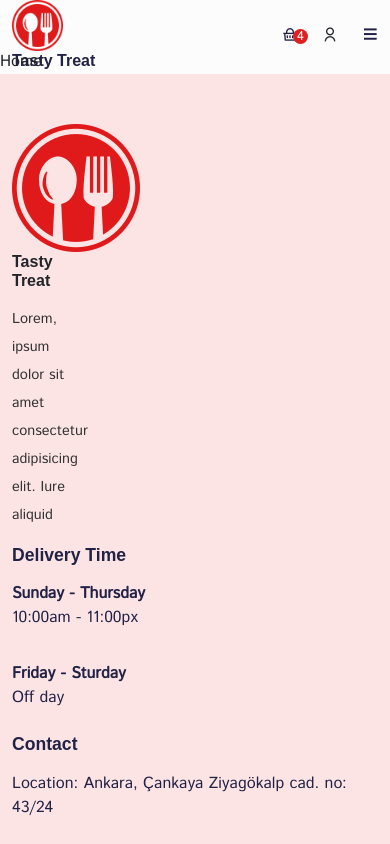
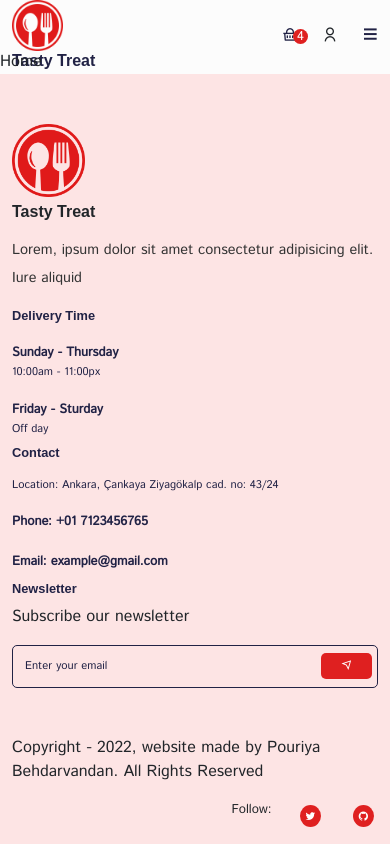
Before and after one commit to PuryaB97/React-Apps, a React (Create React App) app in the folder food-delivery-app/: page /home in a window 390 px wide. Shown: the top 844 px of the page. Built offline with nearby package versions, Linux system fonts and the light colour scheme; a web font is replaced by a local one.

Commit message:
Footer css

```diff
--- a/food-delivery-app/src/components/Footer/Footer.jsx
+++ b/food-delivery-app/src/components/Footer/Footer.jsx
@@ -2,6 +2,8 @@ import React from "react";
 import { Container, Row, Col, ListGroup, ListGroupItem } from "reactstrap";
 import logo from "../../assets/images/res-logo.png";
 import "../../styles/footer.css";
+
+import { Link } from "react-router-dom";
 
 const Footer = () => {
   return (
@@ -57,6 +59,30 @@ const Footer = () => {
             </div>
           </Col>
         </Row>
+
+        <Row className="mt-5">
+          <Col lg="6" md="6">
+            <p>
+              Copyright - 2022, website made by Pouriya Behdarvandan. All Rights
+              Reserved
+            </p>
+          </Col>
+          <Col lg="6" md="6">
+            <div className="social__links d-flex align-item-center gap-4 justify-content-end">
+              <p className="m-0">Follow: </p>
+              <span>
+                <Link to="https://twitter.com/Sophrosyne97">
+                  <i className="ri-twitter-fill"></i>
+                </Link>
+              </span>
+              <span>
+                <Link to="https://github.com/PuryaB97">
+                  <i className="ri-github-fill"></i>
+                </Link>
+              </span>
+            </div>
+          </Col>
+        </Row>
       </Container>
     </footer>
   );
--- a/food-delivery-app/src/styles/footer.css
+++ b/food-delivery-app/src/styles/footer.css
@@ -1,9 +1,10 @@
 .footer {
-  padding: 50px 0px;
+  padding-top: 50px;
+  padding-bottom: 30px;
   background: #fde4e4;
 }
 
-.footer__logo {
+.footer__logo img {
   width: calc(100% - 80%);
   margin-bottom: 5px;
 }
@@ -33,9 +34,96 @@
 .delivery__time-item p {
   color: #212245;
 }
-
 .footer__title {
   font-size: 1.1rem;
   color: #212245;
   font-weight: 600;
 }
+
+.newsletter {
+  padding: 5px;
+  border: 1px solid #212245;
+  border-radius: 5px;
+  display: flex;
+  justify-content: space-between;
+  align-items: center;
+  cursor: pointer;
+}
+.newsletter input {
+  background: transparent;
+  border: none;
+  outline: none;
+}
+
+.newsletter input:focus {
+  outline: none;
+}
+
+.newsletter span {
+  background: #df2020;
+  padding: 5px 30px;
+  border-radius: 5px;
+}
+
+.newsletter span i {
+  color: #fff;
+}
+
+.newsletter input::placeholder {
+  color: #212245;
+}
+
+.social__links span i {
+  padding: 5px;
+  background: #df2020;
+  color: #fff;
+  border-radius: 50%;
+}
+
+.copyright__text {
+  font-size: 0.8rem;
+  color: #df2020;
+}
+
+@media only screen and (max-width: 992px) {
+  .newsletter input {
+    padding: 7px;
+    font-size: 0.7rem;
+  }
+  .newsletter span {
+    padding: 4px 20px;
+    font-size: 0.7rem;
+  }
+}
+
+@media only screen and (max-width: 768px) {
+  .footer__title {
+    font-size: 0.8rem;
+  }
+
+  .delivery__time-item span {
+    font-size: 0.8rem;
+  }
+
+  .delivery__time-item p {
+    font-size: 0.7rem;
+    margin-bottom: 0;
+  }
+}
+
+@media only screen and (max-width: 576px) {
+  .copyright__text {
+    text-align: center;
+  }
+
+  .social__links p {
+    font-size: 0.8rem;
+  }
+
+  .social__links span {
+    padding: 4px;
+  }
+  .social__links span a {
+    font-size: 0.7rem;
+  }
+}
```
